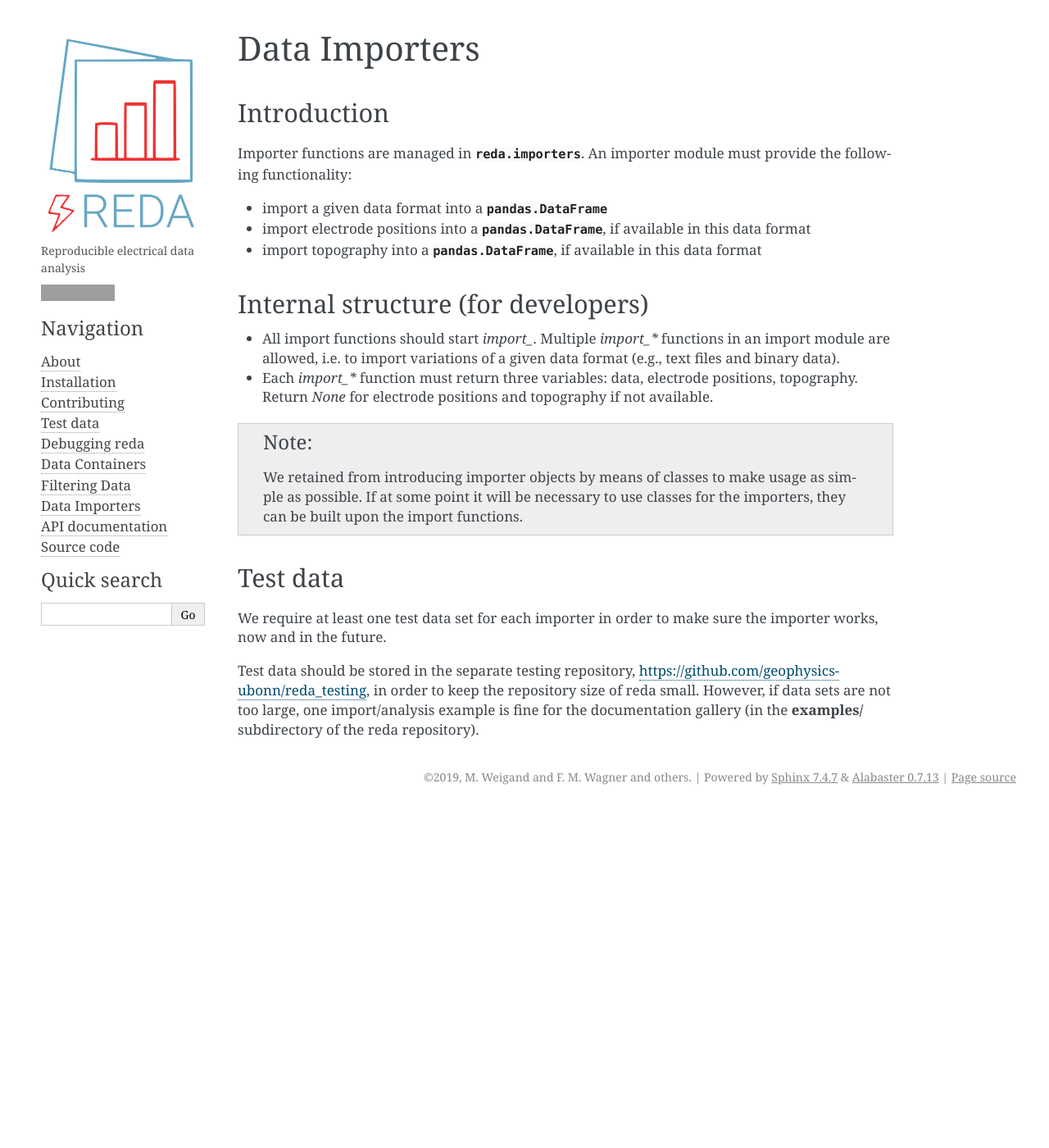
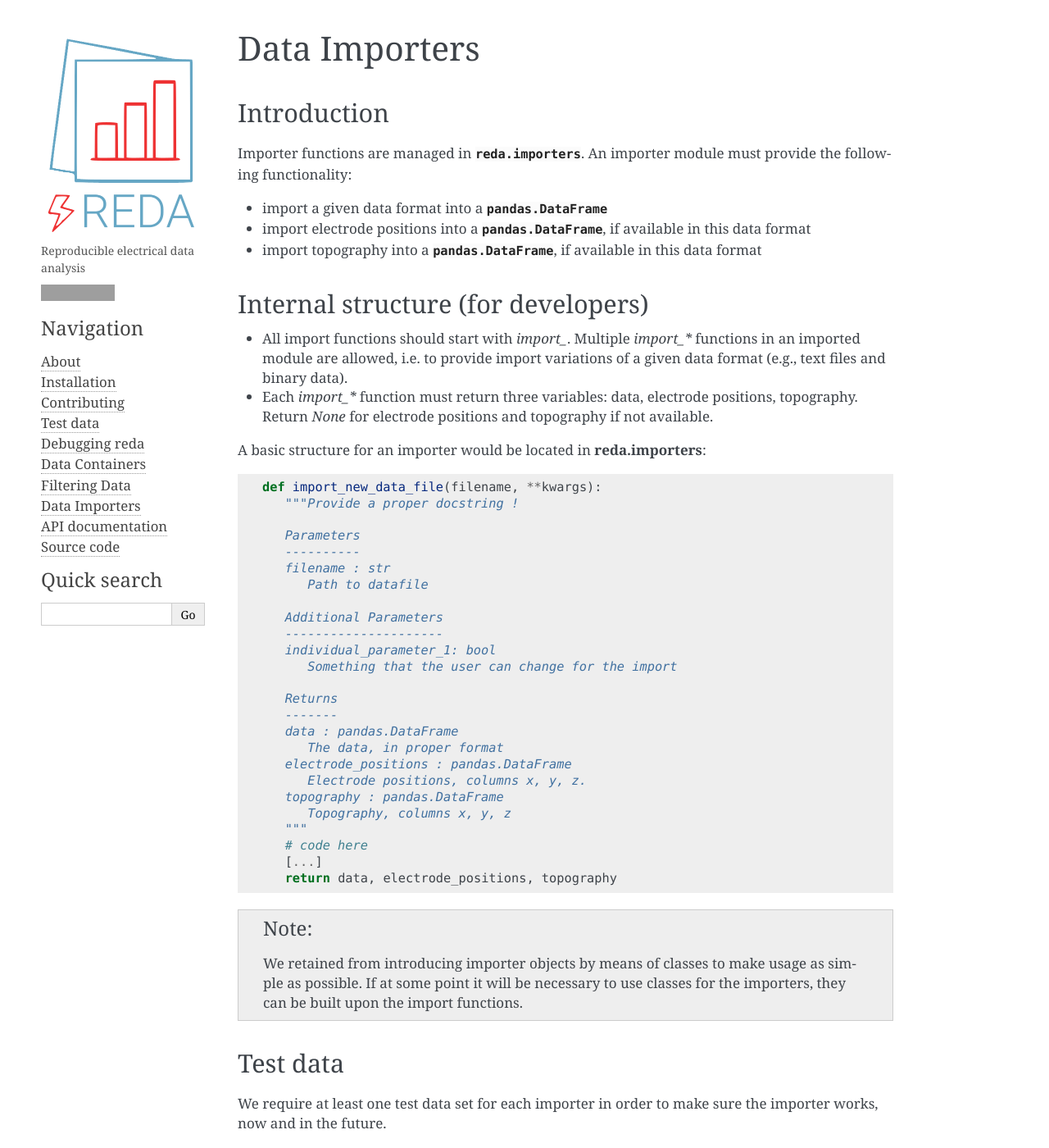
Before and after one commit to geophysics-ubonn/reda, a Sphinx documentation site: the page built from doc/importers.rst, in a window 1280 px wide and 1400 px high. Shown: the whole window at 82% size. Built offline with Sphinx 7.4.7, drawn with Linux system fonts in a browser that asks for light colours; pages that are not in the unit, such as notebooks, are missing from menus; grey boxes are pictures that could not be loaded.

Commit message:
improve documentation

```diff
--- a/doc/importers.rst
+++ b/doc/importers.rst
@@ -16,12 +16,41 @@ must provide the following functionality:
 Internal structure (for developers)
 -----------------------------------
 
-* All import functions should start *import_*. Multiple `import_*` functions in
-  an import module are allowed, i.e. to import variations of a given data
-  format (e.g., text files and binary data).
+* All import functions should start with *import_*.
+  Multiple `import_*` functions in an imported module are allowed, i.e. to
+  provide import variations of a given data format (e.g., text files and binary
+  data).
 * Each `import_*` function must return three variables: data, electrode
   positions, topography. Return `None` for electrode positions and topography
   if not available.
+
+A basic structure for an importer would be located in **reda.importers**::
+
+   def import_new_data_file(filename, **kwargs):
+      """Provide a proper docstring !
+
+      Parameters
+      ----------
+      filename : str
+         Path to datafile
+
+      Additional Parameters
+      ---------------------
+      individual_parameter_1: bool
+         Something that the user can change for the import
+
+      Returns
+      -------
+      data : pandas.DataFrame
+         The data, in proper format
+      electrode_positions : pandas.DataFrame
+         Electrode positions, columns x, y, z.
+      topography : pandas.DataFrame
+         Topography, columns x, y, z
+      """
+      # code here
+      [...]
+      return data, electrode_positions, topography
 
 .. note::
 
```
